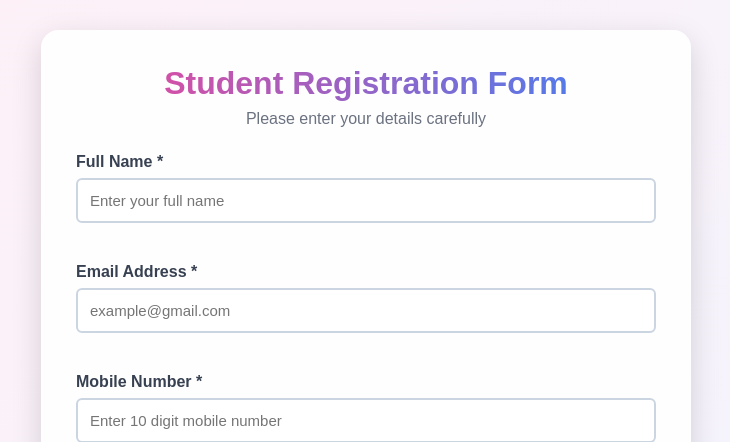
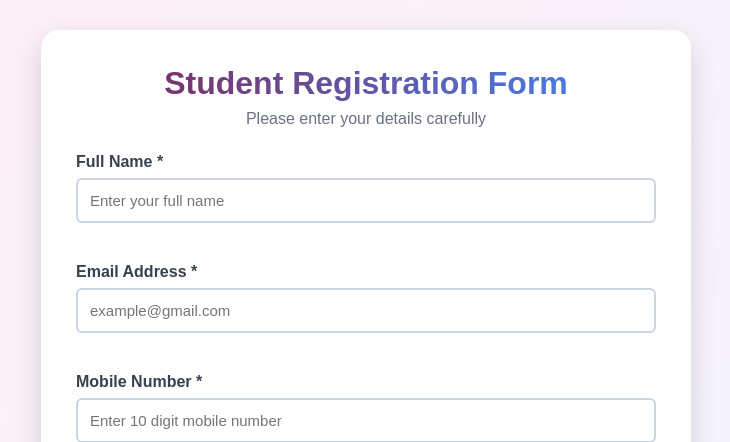
Before and after one commit to NiyatiRaiyani/25AIML060-WT, a PHP site: page / in a window 1280 px wide. Shown: the top 442 px of the page, without its empty margins (274-1004 px from the left). Run offline with PHP 8.4, Linux system fonts and the light colour scheme.

Commit message:
Update h1 background gradient for improved visual appeal

```diff
--- a/Practical-5-RegistrationForm/style.css
+++ b/Practical-5-RegistrationForm/style.css
@@ -39,8 +39,8 @@ h1 {
 
     background: linear-gradient(
         90deg,
-        #ec4899,
-        #3b82f6
+        #832554,
+        #4087fb
     );
 
     -webkit-background-clip: text;
```
